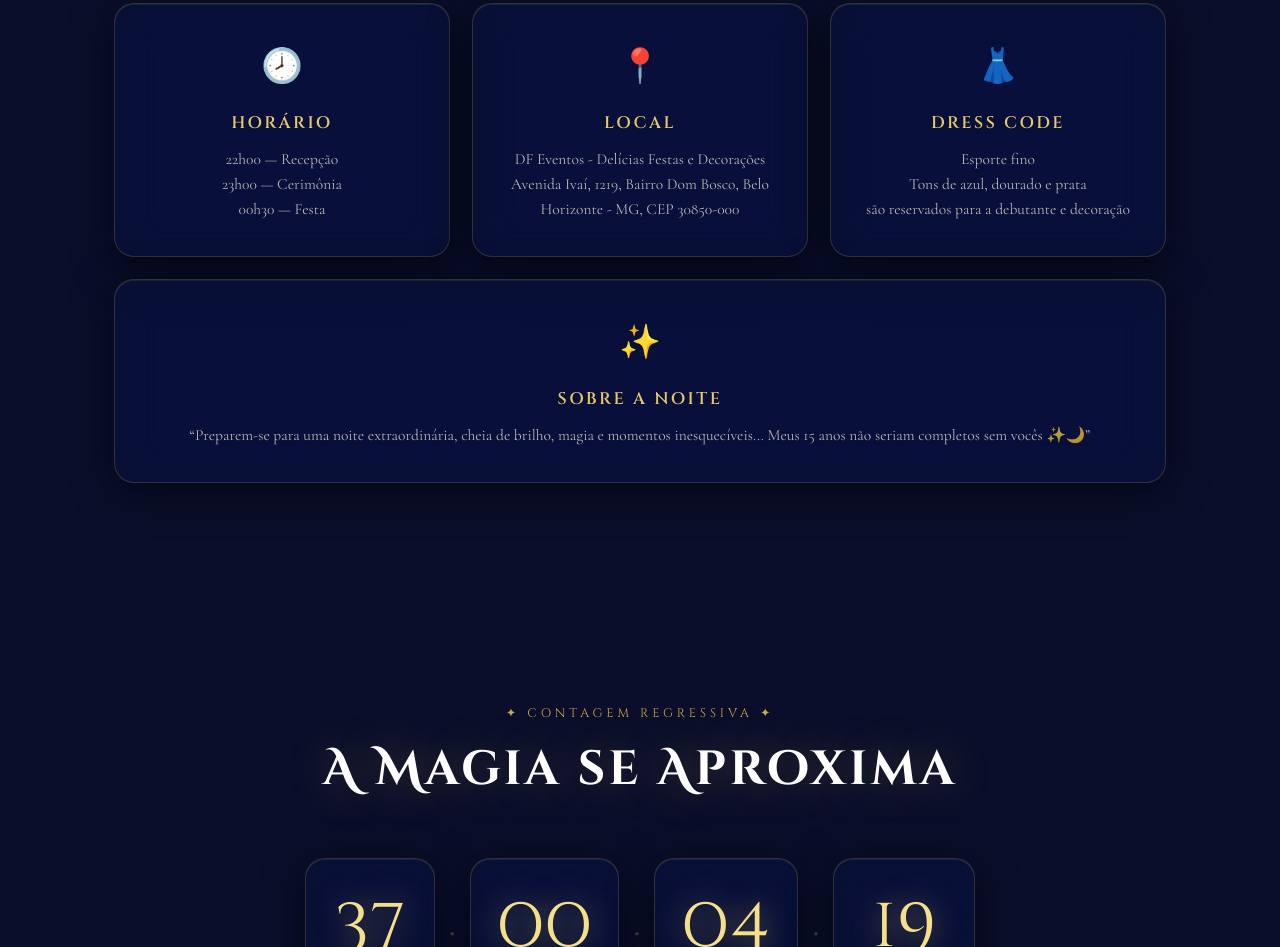
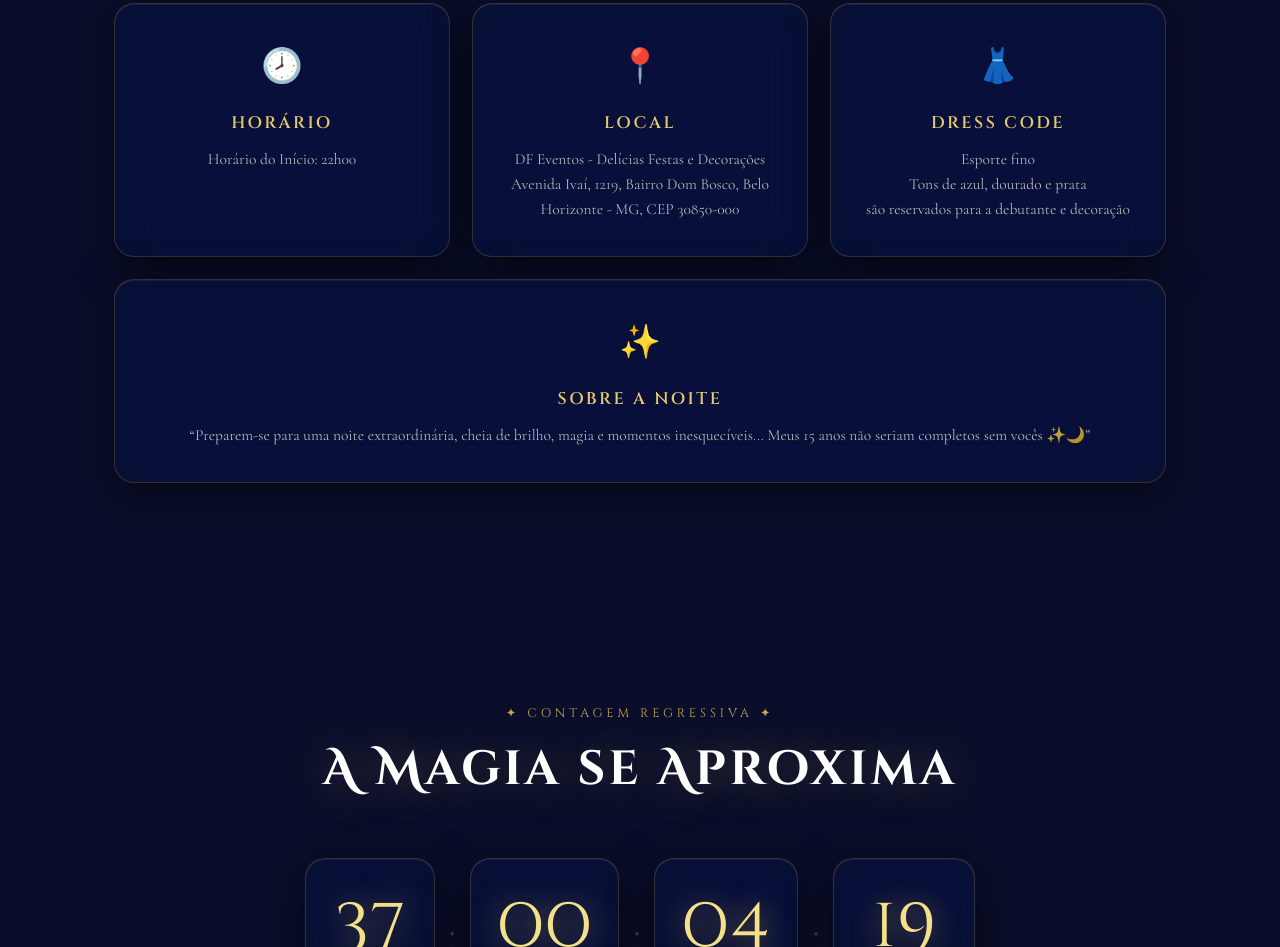
Before and after one commit to joaolacerdafonseca-sys/Mariana-real-familia, a plain HTML site: page index.html in a window 1280 px wide. Shown: the part 1153-2100 px from the top of the page. Drawn offline with nearby package versions, Linux system fonts and the light colour scheme; animation ran at ten frames a second; a web font is replaced by a local one.

Commit message:
Update index.html

```diff
--- a/index.html
+++ b/index.html
@@ -75,7 +75,7 @@
       <div class="about-grid">
         <div class="about-card glass-card">
           <div class="about-icon">🕗</div><h3>Horário</h3>
-          <p>22h00 — Recepção</p><p>23h00 — Cerimônia</p><p>00h30 — Festa</p>
+          <p>Horário do Início: 22h00</p>
         </div>
         <div class="about-card glass-card">
           <div class="about-icon">📍</div><h3>Local</h3>
```
